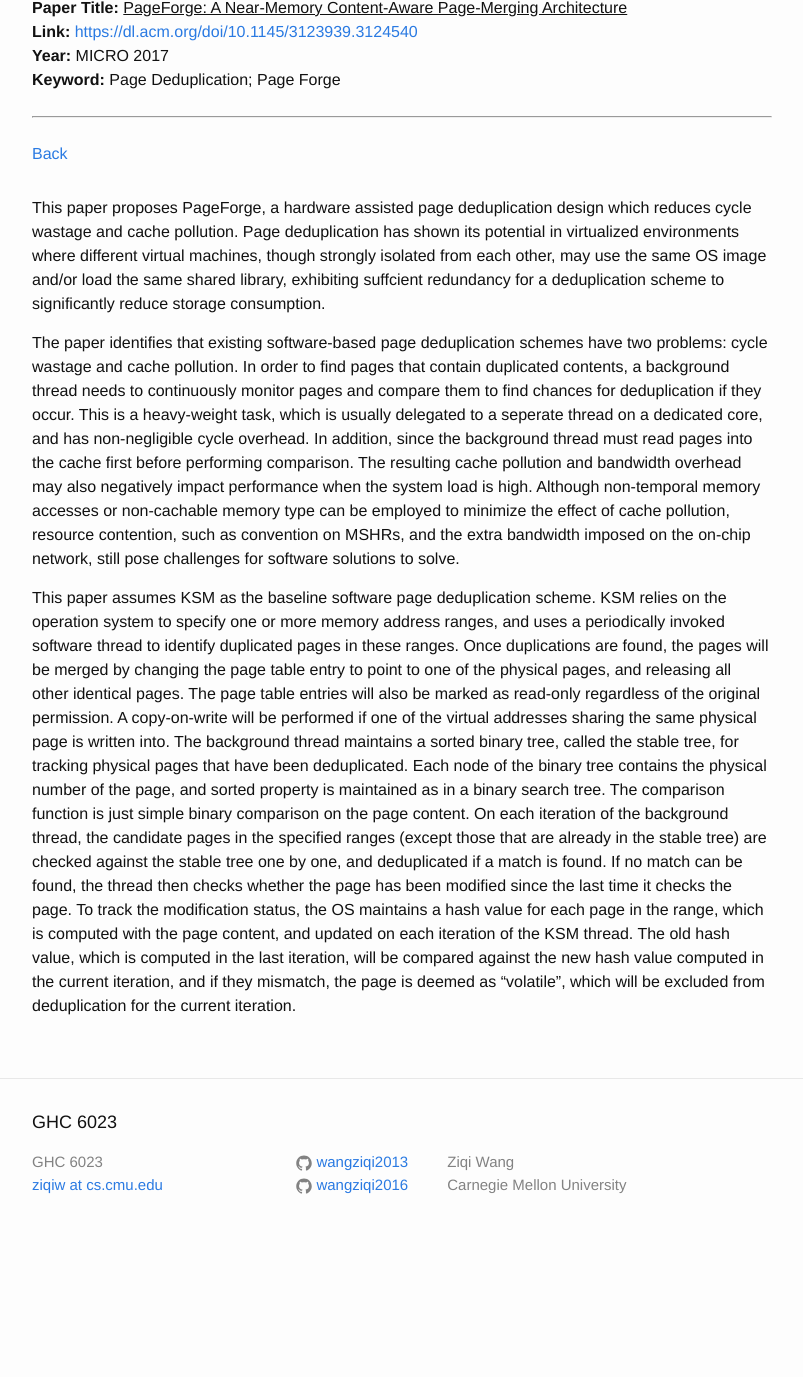
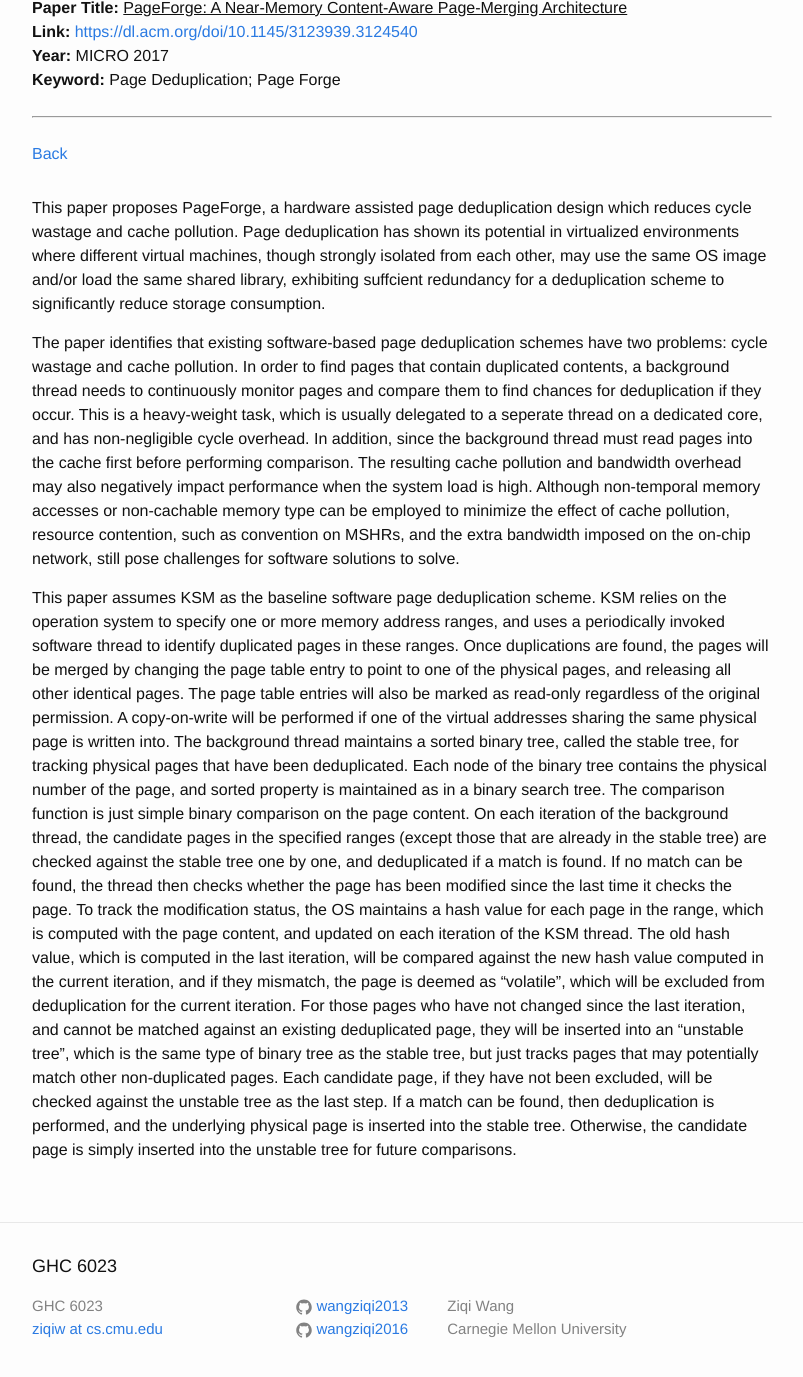
Before and after one commit to wangziqi2013/wangziqi2013.github.io, a Jekyll site: the page built from _posts/2020-07-26-pageforge.markdown, in a window 1280 px wide and 1400 px high, scrolled down 296 px. Shown: the top 1377 px of the window, without its empty margins (238-1041 px from the left). Built offline with Jekyll 4.4.1, drawn with Linux system fonts in a browser that asks for light colours; before the commit the page ends 1552 px from its top, so only the background shows below that.

Commit message:
Adding unstable tree

```diff
--- a/_posts/2020-07-26-pageforge.markdown
+++ b/_posts/2020-07-26-pageforge.markdown
@@ -44,3 +44,9 @@ page. To track the modification status, the OS maintains a hash value for each p
 with the page content, and updated on each iteration of the KSM thread. The old hash value, which is computed in the
 last iteration, will be compared against the new hash value computed in the current iteration, and if they mismatch,
 the page is deemed as "volatile", which will be excluded from deduplication for the current iteration.
+For those pages who have not changed since the last iteration, and cannot be matched against an existing deduplicated page,
+they will be inserted into an "unstable tree", which is the same type of binary tree as the stable tree, but just tracks
+pages that may potentially match other non-duplicated pages. Each candidate page, if they have not been excluded, will
+be checked against the unstable tree as the last step. If a match can be found, then deduplication is performed,
+and the underlying physical page is inserted into the stable tree. Otherwise, the candidate page is simply inserted
+into the unstable tree for future comparisons.
```
